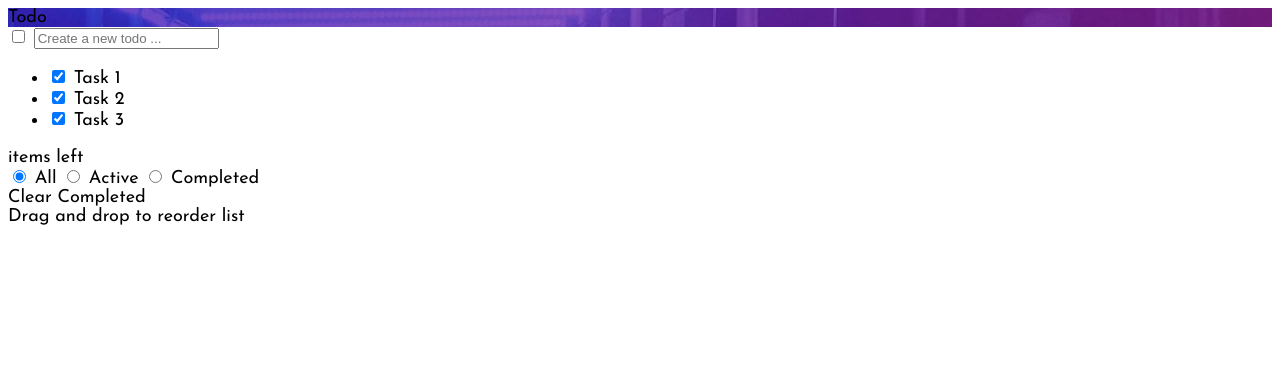
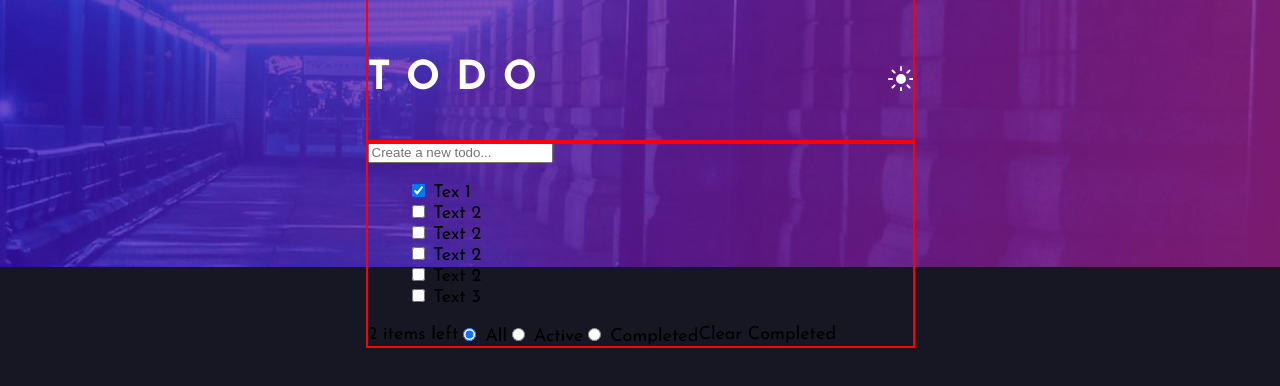
Before and after one commit to Amirmardan-prog/todo-app-main, a plain HTML site: page index.html in a window 1280 px wide. Drawn offline with Linux system fonts and the light colour scheme.

Commit message:
complete the header

```diff
--- a/css/styles.css
+++ b/css/styles.css
@@ -1,28 +1,72 @@
-body{
-  font: 400 1.125rem "Josefin Sans", sans-serif;
+html, body {
+    margin: 0;
+    padding: 0;
+
+}
+
+
+.flex-row {
+    display: flex;
+    flex-flow: row nowrap;
+    align-items: center;
 }
 
 .dark-theme {
-  --bg-top-image:url('../images/bg-desktop-dark.jpg') no-repeat;
-  --bg-color: hsl(235, 21%, 11%);
-  --todo-bg: hsl(235, 24%, 19%);
-  --todo-shadow:hsl(235, 21%, 11%);
-  --font-color:hsl(234, 39%, 85%);
-  --font-color-hover: #fff;
+    --bg-top-image: 0 0 url(../images/bg-desktop-dark.jpg) no-repeat;
+    --main-bg: hsl(235, 21%, 11%);
+    --todo-bg: hsl(235, 24%, 19%);
+    --todo-shadow: hsl(235, 21%, 11%);
+    --font-color: hsl(234, 39%, 85%);
+    --font-color-hover: #fff;
 }
 
 .light-theme {
-  --bg-top-image: 0 0 url('../images/bg-desktop-light.jpg') no-repeat;
-  --bg-color: hsl(0, 0%, 98%);
-  --todo-bg: hsl(0, 0%, 98%);
-  --todo-shadow:hsl(235, 19%, 35%);
-  --font-color:hsl(236, 9%, 61%);
-  --font-color-hover: hsl(235, 21%, 11%);
+    --bg-top-image: 0 0 url(../images/bg-desktop-light.jpg) no-repeat;
+    --main-bg: hsl(0, 0%, 98%);
+    --todo-bg: hsl(0, 0%, 98%);
+    --todo-shadow: hsl(235, 19%, 35%);
+    --font-color: hsl(236, 9%, 61%);
+    --font-color-hover: hsl(235, 21%, 11%);
 }
 
+body {
+  background: var(--bg-top-image);
+  background-color: var(--main-bg);
+  background-size: 100vw;
+  font: 400 18px/1 'Josefin Sans', sans-serif;
+}
 
-.header{
-  /* width: 100%; */
-  /* height: 50rem; */
-  background: var(--bg-top-image);
+header, main{
+  outline: 2px solid red;
+  max-width: 545px;
+  margin: 0 auto;
 }
+
+header{
+  justify-content: space-between;
+  padding: 2rem 0 1rem;
+}
+
+h1{
+  font-weight: 700;
+  color: white;
+  letter-spacing: 1rem;
+  font-size: 2.5rem;
+}
+
+#theme{
+  display: none;
+}
+
+.theme-block  label::after{
+  display: block;
+  width: 25px;
+  height: 25px;
+  cursor: pointer;
+  content: '';
+  background: url(../images/icon-sun.svg);
+}
+
+#theme:checked + label::after{
+  background: url(../images/icon-moon.svg);
+}
--- a/index.html
+++ b/index.html
@@ -16,58 +16,90 @@
 </head>
 
 <body class="dark-theme">
-  <div class="header">
-    Todo
+  <header class="flex-row">
+    <h1>TODO</h1>
+    <div class="theme-block">
+      <input type="checkbox" name="theme" id="theme">
+      <label for="theme"></label>
     </div>
+  </header>
 
-  <div class="new-task">
-    <input type="checkbox" class="check_new_task">
-    <input class=input_task type="text" placeholder="Create a new todo ...">
+  <main>
+    <div class="add-new-item flex-row">
+      <span></span>
+      <input type="text" placeholder="Create a new todo..." name="addItem" id="addItem">
     </div>
-  <section class="task">
+    <section class="content">
       <ul>
-      <li>
-        <label for="" class="list-item">
-          <input type="checkbox" name="toDoItem" checked>
+        <li class="flex-row">
+          <label class="list-item">
+            <input type="checkbox" name="todoItem" checked>
             <span class="checkmark"></span>
-          <span class=text>Task 1</span>
+            <span class="text">Tex 1</span>
           </label>
+          <span class="remove"></span>
         </li>
-      <li>
-        <label for="" class="list-item">
-          <input type="checkbox" name="toDoItem" checked>
+        <li class="flex-row">
+          <label class="list-item">
+            <input type="checkbox" name="todoItem">
             <span class="checkmark"></span>
-          <span class="text">Task 2</span>
+            <span class="text">Text 2</span>
           </label>
+          <span class="remove"></span>
         </li>
-      <li>
-        <label for="" class="list-item">
-          <input type="checkbox" name="toDoItem" checked>
+        <li class="flex-row">
+          <label class="list-item">
+            <input type="checkbox" name="todoItem">
             <span class="checkmark"></span>
-          <span class="text">Task 3</span>
+            <span class="text">Text 2</span>
           </label>
+          <span class="remove"></span>
         </li>
-
+        <li class="flex-row">
+          <label class="list-item">
+            <input type="checkbox" name="todoItem">
+            <span class="checkmark"></span>
+            <span class="text">Text 2</span>
+          </label>
+          <span class="remove"></span>
+        </li>
+        <li class="flex-row">
+          <label class="list-item">
+            <input type="checkbox" name="todoItem">
+            <span class="checkmark"></span>
+            <span class="text">Text 2</span>
+          </label>
+          <span class="remove"></span>
+        </li>
+        <li class="flex-row">
+          <label class="list-item">
+            <input type="checkbox" name="todoItem">
+            <span class="checkmark"></span>
+            <span class="text">Text 3</span>
+          </label>
+          <span class="remove"></span>
+        </li>
       </ul>
-
-
     </section>
-  <div class="bottom">
-    <div class="left_items"> items left</div>
-    <div class="filter">
+    <div class="bottom-items flex-row">
+      <div class="items-left"><span>2</span> items left</div>
+      <div class="filter flex-row">
         <label>
-        <input id=all_task name="filter" type="radio" checked> All
+          <input type="radio" name="filter" id="all" checked>
+          <span>All</span>
         </label>
-      <input id=active_task name="filter" type="radio"> Active
-      <input id=completed_task name="filter" type="radio"> Completed
+        <label>
+          <input type="radio" name="filter" id="active">
+          <span>Active</span>
+        </label>
+        <label>
+          <input type="radio" name="filter" id="completed">
+          <span>Completed</span>
+        </label>
       </div>
-    <div class="clear">Clear Completed</div>
+      <span class="clear">Clear Completed</span>
     </div>
-
-
-
-
-  Drag and drop to reorder list
+  </main>
 </body>
 
 </html>
```
Lines whose indentation alone changed are shown as unchanged.
